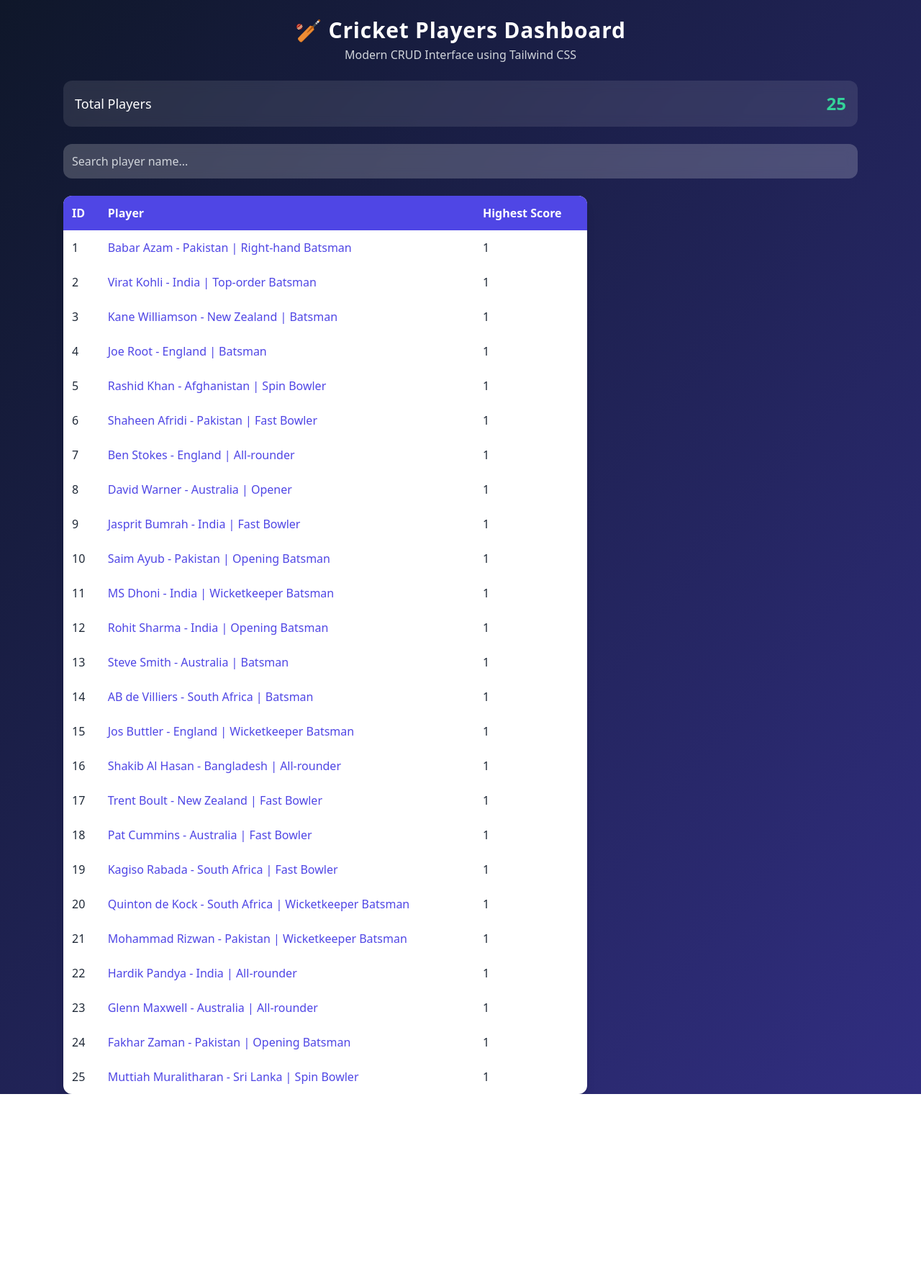
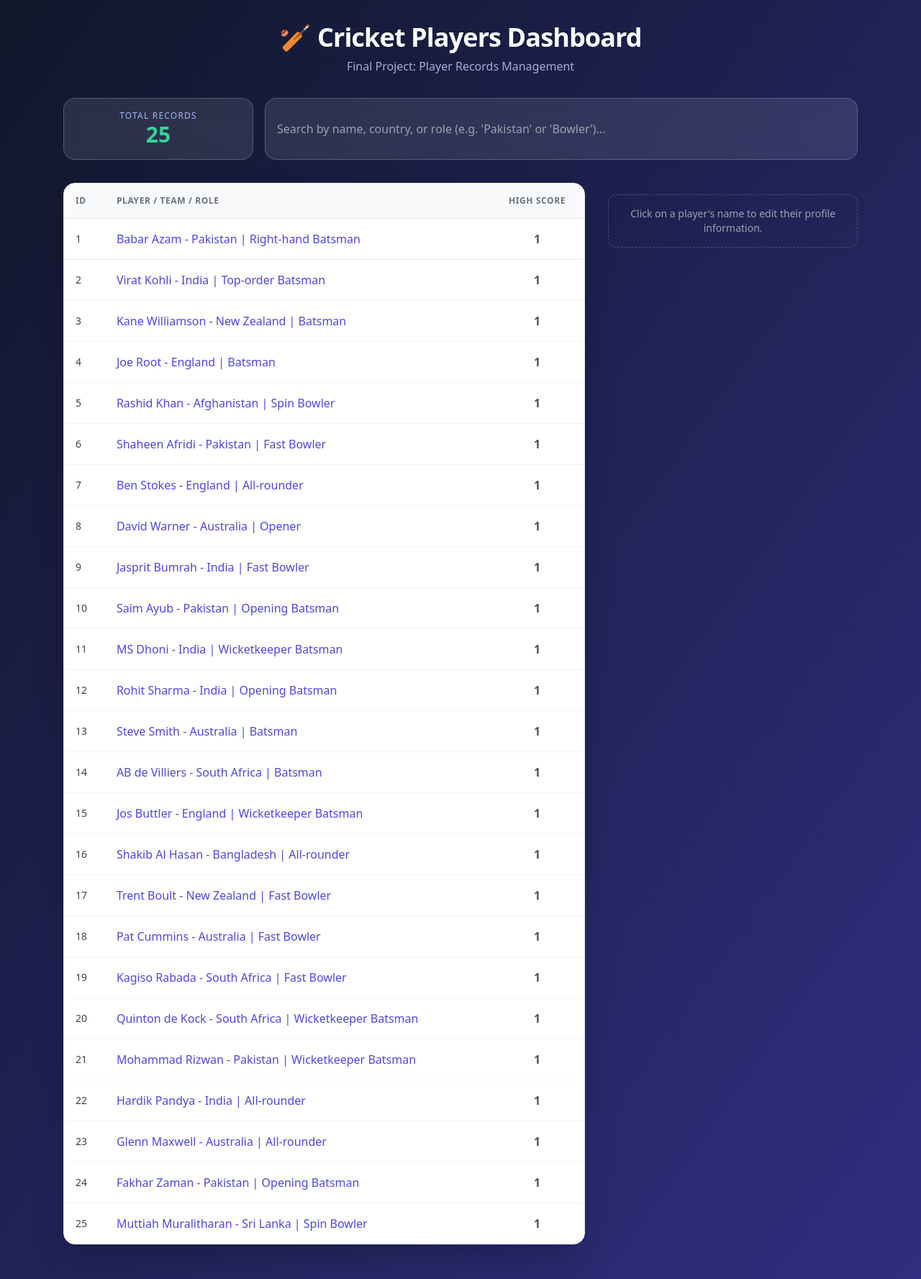
Before and after one commit to muh-zubair1/ITC-Final-Project, a Flask app: page / in a window 1280 px wide. Shown: the whole page at 72% size. Before the commit the page ends 1520 px from the top, so only its background shows below. Run offline with Flask 3, Linux system fonts and the light colour scheme; some libraries are stand-ins or nearby versions.

Commit message:
Finalizing cricket dashboard files

```diff
--- a/app/main.py
+++ b/app/main.py
@@ -1,63 +1,79 @@
 import flask
 import json
-from flask import Flask, request, render_template_string, render_template
+from flask import Flask, request, jsonify, render_template
 
 app = Flask(__name__)
 
-# Global books data
-books = []
+# Global players data
+players = []
 
-def load_books():
-    """Load books from JSON file into global books list"""
-    global books
-    with open('books.json', 'r') as f:
-        books = json.load(f)
+def load_players():
+    """Load players from JSON file into global players list"""
+    global players
+    try:
+        with open('players.json', 'r') as f:
+            players = json.load(f)
+    except FileNotFoundError:
+        print("Error: players.json not found.")
 
-# Initialize books data on startup
-load_books()
+# Initialize players data on startup
+load_players()
 
 # ---------------- Root Route ----------------
 @app.route("/")
 def index():
     return render_template('index.html')
 
-# ---------------- Books Route ----------------
-@app.route("/api/books")
-def get_books():
-    return flask.jsonify(books)
+# ---------------- API Routes ----------------
 
-@app.route("/api/books/<int:id>")
-def get_book_by_id(id):
-    for book in books:
-        if book['bookid'] == id:
-            return flask.jsonify(book)
-    return flask.jsonify({"error": "Book not found"}), 404
+@app.route("/api/players", methods=['GET'])
+def get_players():
+    return jsonify(players)
 
-@app.route("/api/books/save", methods=['POST'])
-def save_book():
-    new_book = request.get_json()
-    # Convert bookid to int for comparison
-    new_book['bookid'] = int(new_book['bookid'])
+@app.route("/api/players/<int:id>", methods=['GET'])
+def get_player_by_id(id):
+    # Looking for 'playerid' key from your JSON
+    player = next((p for p in players if p['playerid'] == id), None)
+    if player:
+        return jsonify(player)
+    return jsonify({"error": "Player not found"}), 404
 
-    for i, book in enumerate(books):
-        if book['bookid'] == new_book['bookid']:
-            books[i] = new_book
-            return flask.jsonify({"message": "Book updated successfully"}), 200
+@app.route("/api/players/save", methods=['POST'])
+def save_player():
+    data = request.get_json()
 
-    return flask.jsonify({"error": "Book not found"}), 404
+    # Ensure the incoming data has the correct ID
+    try:
+        target_id = int(data.get('playerid'))
+    except (ValueError, TypeError):
+        return jsonify({"error": "Invalid playerid provided"}), 400
 
-@app.route("/api/books/search", methods=['POST'])
-def serarch_books():
+    for i, player in enumerate(players):
+        if player['playerid'] == target_id:
+            # Update using your JSON keys: 'title' and 'highest score'
+            players[i]['title'] = data.get('title', player['title'])
+            players[i]['highest score'] = data.get('highest score', player['highest score'])
+
+            # Optional: Write back to file to make changes permanent
+            # with open('players.json', 'w') as f:
+            #     json.dump(players, f, indent=2)
+
+            return jsonify({"message": "Player updated successfully"}), 200
+
+    return jsonify({"error": "Player not found"}), 404
+
+@app.route("/api/players/search", methods=['POST'])
+def search_players(): # Fixed typo: serarch -> search
     criteria = request.get_json()
-    title = criteria.get('title', '').lower()
+    query = criteria.get('query', '').lower() # Changed key to 'query' for generic search
 
-    filtered_books = [
-        book for book in books
-        if (title in book['title'].lower() if title else True)
+    # Searches across both Title (Name/Country) and the ID
+    filtered_players = [
+        p for p in players
+        if query in p['title'].lower() or query == str(p['playerid'])
     ]
 
-    return flask.jsonify(filtered_books)
+    return jsonify(filtered_players)
 
 if __name__ == "__main__":
-    # Development server — use `flask run` or a production server for deployment
     app.run(debug=True, host="0.0.0.0", port=5500)
--- a/app/templates/index.html
+++ b/app/templates/index.html
@@ -5,160 +5,170 @@
   <meta name="viewport" content="width=device-width, initial-scale=1.0" />
   <title>Cricket Players Dashboard</title>
 
-  <!-- Tailwind CDN -->
   <script src="https://cdn.tailwindcss.com"></script>
 
   <script>
+    // 1. Search Function
     function getSearch() {
       const searchTerm = document.querySelector("#search").value.toLowerCase();
       if (searchTerm.length > 2) {
-        fetch("/api/books/search", {
+        fetch("/api/players/search", {
           method: "POST",
           headers: { "Content-Type": "application/json" },
-          body: JSON.stringify({ title: searchTerm }),
+          body: JSON.stringify({ query: searchTerm }), // matches the 'query' key in main.py
         })
           .then(res => res.json())
-          .then(books => renderTable(books));
+          .then(players => renderTable(players));
       } else if (searchTerm.length === 0) {
-        fetchBooks();
+        fetchPlayers();
       }
     }
 
+    // 2. Save/Update Function
     function handleSave() {
-      const updated_book = {
-        bookid: document.querySelector("#bookid").value,
-        title: document.querySelector("#title").value,
-        status: document.querySelector("#status").value,
+      const updated_player = {
+        "playerid": document.querySelector("#playerid_input").value,
+        "title": document.querySelector("#title_input").value,
+        "highest score": document.querySelector("#score_input").value, // Key with space
       };
 
-      fetch("/api/books/save", {
+      fetch("/api/players/save", {
         method: "POST",
         headers: { "Content-Type": "application/json" },
-        body: JSON.stringify(updated_book),
+        body: JSON.stringify(updated_player),
       })
         .then(res => res.json())
         .then(() => {
           document.querySelector("#editBox").classList.add("hidden");
-          fetchBooks();
+          fetchPlayers(); // Refresh table
         });
     }
 
-    function handleClick(bookId) {
-      fetch(`/api/books/${bookId}`)
+    // 3. Load single player into Edit Panel
+    function handleClick(id) {
+      fetch(`/api/players/${id}`)
         .then(res => res.json())
         .then(data => {
           document.querySelector("#editBox").classList.remove("hidden");
           document.querySelector("#editTable tbody").innerHTML = `
             <tr>
-                <td class="font-semibold">Player ID</td>
+                <td class="font-semibold py-2">Player ID</td>
                 <td>
-                ${data.bookid}
-                <input type="hidden" id="bookid" value="${data.bookid}">
+                  ${data.playerid}
+                  <input type="hidden" id="playerid_input" value="${data.playerid}">
                 </td>
             </tr>
             <tr>
-                <td class="font-semibold">Player Info</td>
+                <td class="font-semibold py-2">Player Info</td>
                 <td>
-                <textarea id="title" class="w-full p-3 rounded bg-gray-100 text-black">${data.title}</textarea>
+                  <textarea id="title_input" class="w-full p-2 rounded bg-gray-100 text-black text-sm">${data.title}</textarea>
                 </td>
             </tr>
             <tr>
-                <td class="font-semibold">Highest Score</td>
+                <td class="font-semibold py-2">High Score</td>
                 <td>
-                <input id="status" class="w-full p-3 rounded bg-gray-100 text-black" value="${data.status}">
+                  <input id="score_input" class="w-full p-2 rounded bg-gray-100 text-black" value="${data['highest score']}">
                 </td>
             </tr>
             <tr>
-                <td colspan="2" class="text-right">
-                <button onclick="handleSave()" class="mt-2 bg-gradient-to-r from-green-500 to-emerald-600 text-white px-5 py-2 rounded-lg shadow hover:scale-105 transition">
-                    Save Changes
-                </button>
+                <td colspan="2" class="text-right pt-4">
+                  <button onclick="handleSave()" class="bg-emerald-500 text-white px-5 py-2 rounded-lg shadow hover:bg-emerald-600 transition">
+                      Save Changes
+                  </button>
                 </td>
             </tr>
             `;
         });
     }
 
-    function renderTable(books) {
+    // 4. Render main table
+    function renderTable(players) {
       let html = "";
-      books.forEach(book => {
+      players.forEach(player => {
         html += `
-          <tr class="hover:bg-indigo-50 transition">
-            <td class="p-3">${book.bookid}</td>
-            <td class="p-3 font-medium text-indigo-600 cursor-pointer" onclick="handleClick(${book.bookid})">
-              ${book.title}
+          <tr class="hover:bg-indigo-50 border-b transition text-gray-700">
+            <td class="p-4 text-sm">${player.playerid}</td>
+            <td class="p-4 font-medium text-indigo-600 cursor-pointer hover:underline" onclick="handleClick(${player.playerid})">
+              ${player.title}
             </td>
-            <td class="p-3">${book.status}</td>
+            <td class="p-4 text-center font-bold text-gray-600">${player['highest score']}</td>
           </tr>
         `;
       });
       document.querySelector("#playersBody").innerHTML = html;
-      document.querySelector("#count").innerText = books.length;
+      document.querySelector("#count").innerText = players.length;
     }
 
-    function fetchBooks() {
-      fetch("/api/books")
+    // 5. Initial fetch
+    function fetchPlayers() {
+      fetch("/api/players")
         .then(res => res.json())
         .then(data => renderTable(data));
     }
 
-    fetchBooks();
+    window.onload = fetchPlayers;
   </script>
 </head>
 
-<body class="bg-gradient-to-br from-slate-900 to-indigo-900 min-h-screen text-white">
+<body class="bg-gradient-to-br from-slate-900 to-indigo-900 min-h-screen text-white font-sans">
 
-  <!-- Header -->
-  <header class="p-6 text-center">
-    <h1 class="text-3xl font-extrabold tracking-wide">🏏 Cricket Players Dashboard</h1>
-    <p class="text-gray-300 mt-1">Modern CRUD Interface using Tailwind CSS</p>
+  <header class="p-8 text-center">
+    <h1 class="text-4xl font-extrabold tracking-tight">🏏 Cricket Players Dashboard</h1>
+    <p class="text-indigo-200 mt-2 opacity-80">Final Project: Player Records Management</p>
   </header>
 
-  <!-- Stats -->
-  <div class="max-w-6xl mx-auto px-6 mb-6">
-    <div class="bg-white/10 backdrop-blur rounded-xl p-4 flex justify-between items-center">
-      <span class="text-lg">Total Players</span>
-      <span id="count" class="text-2xl font-bold text-emerald-400">0</span>
+  <div class="max-w-6xl mx-auto px-6 grid grid-cols-1 md:grid-cols-4 gap-4 mb-8">
+    <div class="bg-white/10 border border-white/20 backdrop-blur-md rounded-2xl p-4 flex flex-col justify-center items-center">
+      <span class="text-xs uppercase tracking-widest text-indigo-300">Total Records</span>
+      <span id="count" class="text-3xl font-black text-emerald-400">0</span>
+    </div>
+    <div class="md:col-span-3">
+      <input
+        id="search"
+        type="text"
+        placeholder="Search by name, country, or role (e.g. 'Pakistan' or 'Bowler')..."
+        oninput="getSearch()"
+        class="w-full h-full p-4 rounded-2xl bg-white/10 border border-white/20 backdrop-blur-md text-white placeholder-gray-400 focus:outline-none focus:ring-2 focus:ring-emerald-400 transition"
+      />
     </div>
   </div>
 
-  <!-- Search -->
-  <div class="max-w-6xl mx-auto px-6 mb-6">
-    <input
-      id="search"
-      type="text"
-      placeholder="Search player name..."
-      oninput="getSearch()"
-      class="w-full p-3 rounded-xl bg-white/20 backdrop-blur text-white placeholder-gray-300 focus:outline-none focus:ring-2 focus:ring-indigo-400"
-    />
-  </div>
+  <main class="max-w-6xl mx-auto px-6 grid grid-cols-1 lg:grid-cols-3 gap-8 pb-12">
 
-  <!-- Main Layout -->
-  <div class="max-w-6xl mx-auto px-6 grid grid-cols-1 lg:grid-cols-3 gap-6">
-
-    <!-- Table -->
-    <div class="lg:col-span-2 bg-white text-gray-800 rounded-xl shadow-lg overflow-hidden">
-      <table class="w-full">
-        <thead class="bg-indigo-600 text-white">
-          <tr>
-            <th class="p-3 text-left">ID</th>
-            <th class="p-3 text-left">Player</th>
-            <th class="p-3 text-left">Highest Score</th>
-          </tr>
-        </thead>
-        <tbody id="playersBody"></tbody>
-      </table>
+    <div class="lg:col-span-2 bg-white rounded-2xl shadow-2xl overflow-hidden border border-gray-200">
+      <div class="overflow-x-auto">
+        <table class="w-full text-left">
+          <thead class="bg-gray-50 border-b border-gray-200">
+            <tr>
+              <th class="p-4 text-xs font-semibold text-gray-500 uppercase tracking-wider">ID</th>
+              <th class="p-4 text-xs font-semibold text-gray-500 uppercase tracking-wider">Player / Team / Role</th>
+              <th class="p-4 text-xs font-semibold text-gray-500 uppercase tracking-wider text-center">High Score</th>
+            </tr>
+          </thead>
+          <tbody id="playersBody" class="divide-y divide-gray-100">
+            </tbody>
+        </table>
+      </div>
     </div>
 
-    <!-- Edit Panel -->
-    <div id="editBox" class="hidden bg-white/20 backdrop-blur rounded-xl p-4 shadow-lg">
-      <h2 class="text-xl font-bold mb-3">Edit Player</h2>
-      <table id="editTable" class="w-full text-white">
-        <tbody></tbody>
-      </table>
-    </div>
+    <aside>
+      <div id="editBox" class="hidden sticky top-8 bg-white/10 border border-white/20 backdrop-blur-xl rounded-2xl p-6 shadow-xl animate-in fade-in duration-500">
+        <div class="flex items-center gap-2 mb-4">
+            <div class="w-3 h-3 bg-emerald-400 rounded-full animate-pulse"></div>
+            <h2 class="text-xl font-bold">Edit Details</h2>
+        </div>
+        <table id="editTable" class="w-full">
+          <tbody></tbody>
+        </table>
+        <button onclick="document.querySelector('#editBox').classList.add('hidden')" class="w-full mt-4 text-xs text-gray-400 hover:text-white transition">Cancel</button>
+      </div>
 
-  </div>
+      <div id="instruction" class="mt-4 p-4 border border-dashed border-white/20 rounded-xl text-center text-gray-400 text-sm">
+          Click on a player's name to edit their profile information.
+      </div>
+    </aside>
+
+  </main>
 
 </body>
 </html>
```
Also changed, not shown: app/players.json (renamed from app/books.json, +50 -50 lines).
